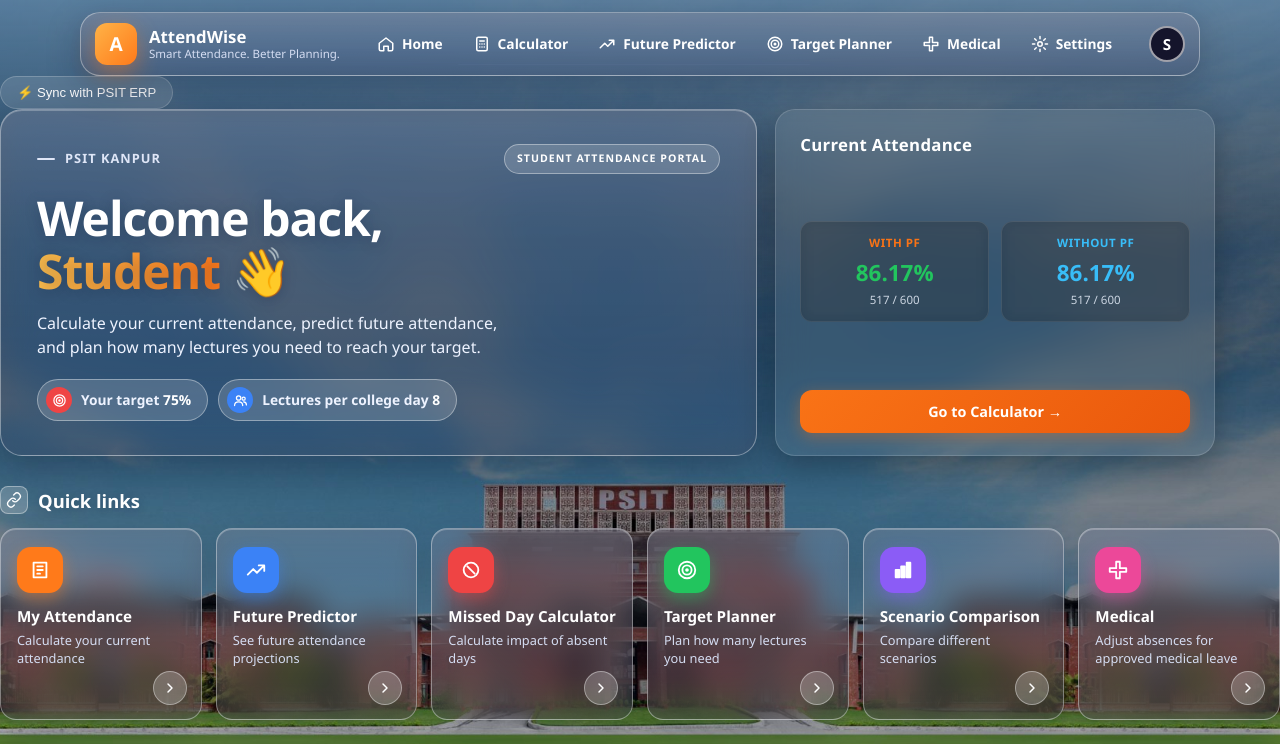
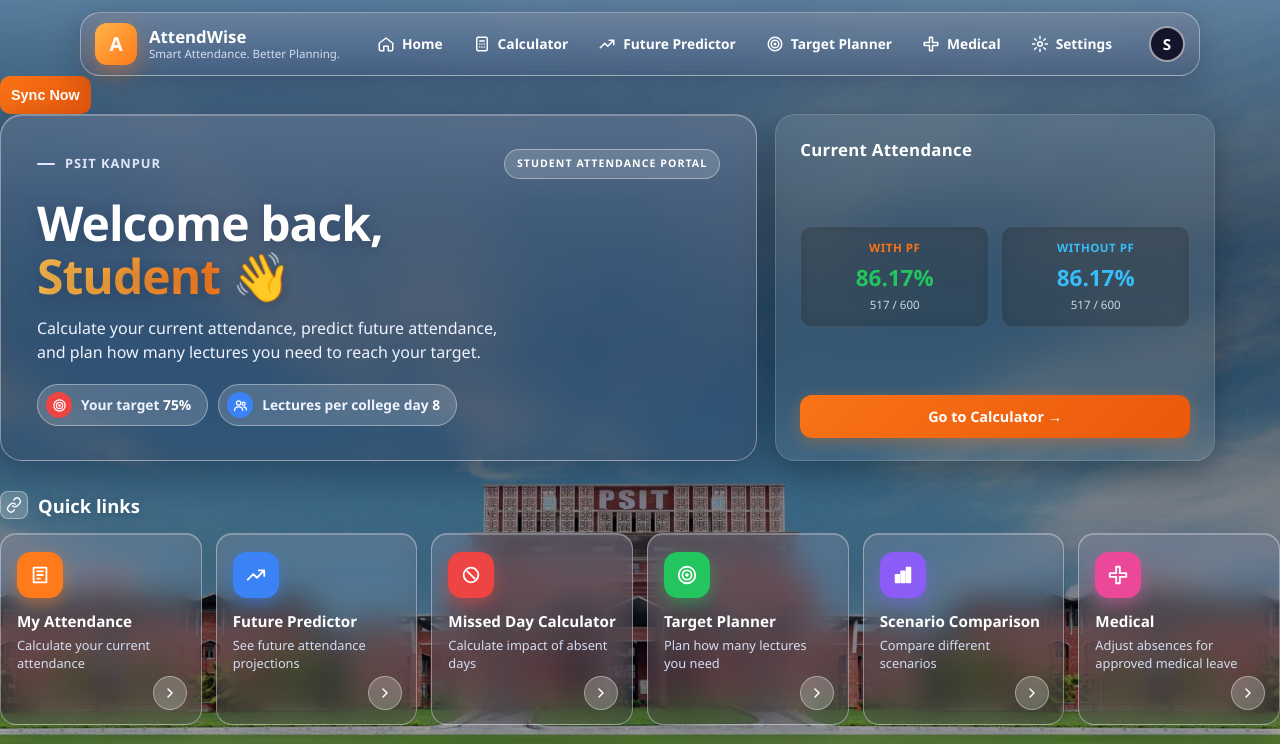
Before and after one commit to mr-aditya4311/Attendwise, a plain HTML site: page index.html in a window 1280 px wide. Shown: the top 744 px of the page. Drawn offline with Linux system fonts and the light colour scheme.

Commit message:
Update index.html

```diff
--- a/index.html
+++ b/index.html
@@ -148,10 +148,10 @@
 <div class="erp-sync-container">
   <button
   type="button"
-  id="openErpModalBtn"
-  onclick="document.getElementById('erpModal').style.display='flex'"
-  style="background: rgba(255, 255, 255, 0.12); color: #ffffff; border: 1px solid rgba(255, 255, 255, 0.2); padding: 8px 16px; border-radius: 9999px; font-size: 0.82rem; font-weight: 500; cursor: pointer; backdrop-filter: blur(8px); display: inline-flex; align-items: center; gap: 6px; transition: all 0.2s ease;">
-  ⚡ Sync with PSIT ERP
+  id="erpSyncSubmitBtn"
+  onclick="window.handleErpSync()"
+  style="flex: 1; background: linear-gradient(135deg, #f97316, #ea580c); color: #ffffff; border: none; padding: 11px; border-radius: 10px; font-size: 0.9rem; font-weight: 600; cursor: pointer;">
+  Sync Now
 </button>
   <span id="lastSyncedText" class="sync-status"></span>
 </div>
```
